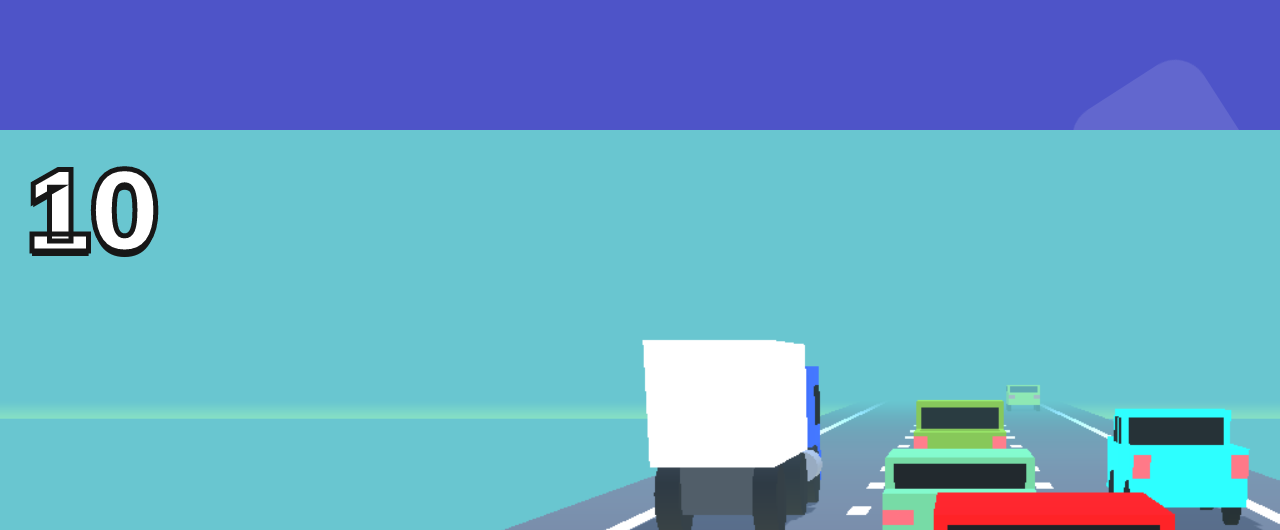
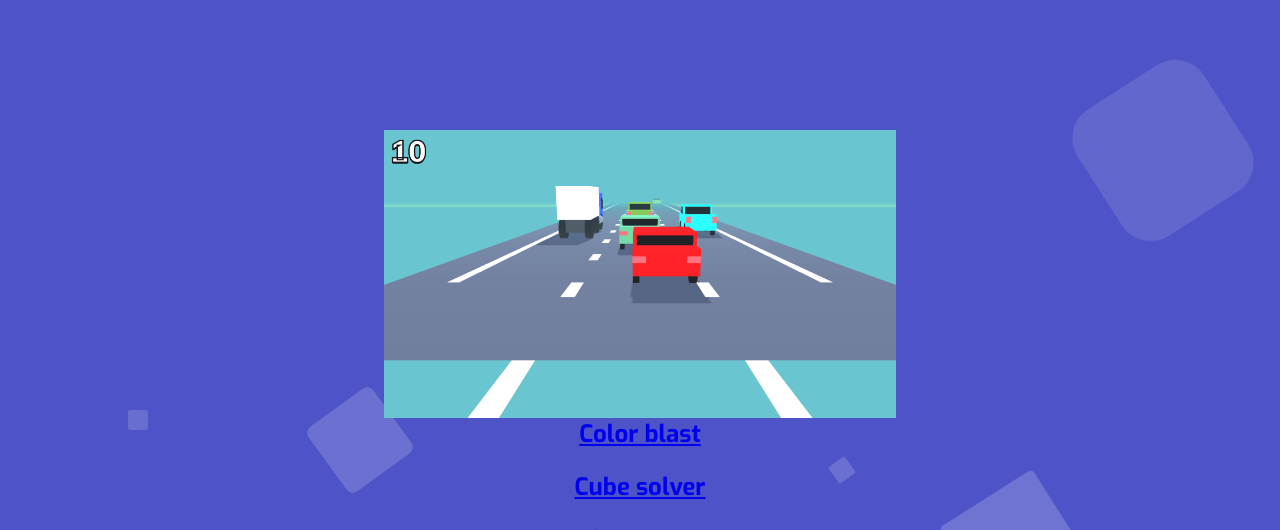
Before and after one commit to ArushDave/ArushDave.github.io, a plain HTML site: page index.html in a window 1280 px wide. Shown: the part 270-800 px from the top of the page. Drawn offline with Linux system fonts and the light colour scheme.

Commit message:
Update index.html

```diff
--- a/index.html
+++ b/index.html
@@ -169,7 +169,7 @@ body{
 </div>
 <body>
 <div class="context">
-  <a href="/car-highway"><img src="Screenshot 2020-11-22 at 12.08.21 AM.png"></a>
+  <a href="/car-highway"><img src="Screenshot 2020-11-22 at 12.08.21 AM.png" width=40% height=53%></a>
   <br>
   <a href="/color-blast"><h2>Color blast</h2></a>
   <br>
```
